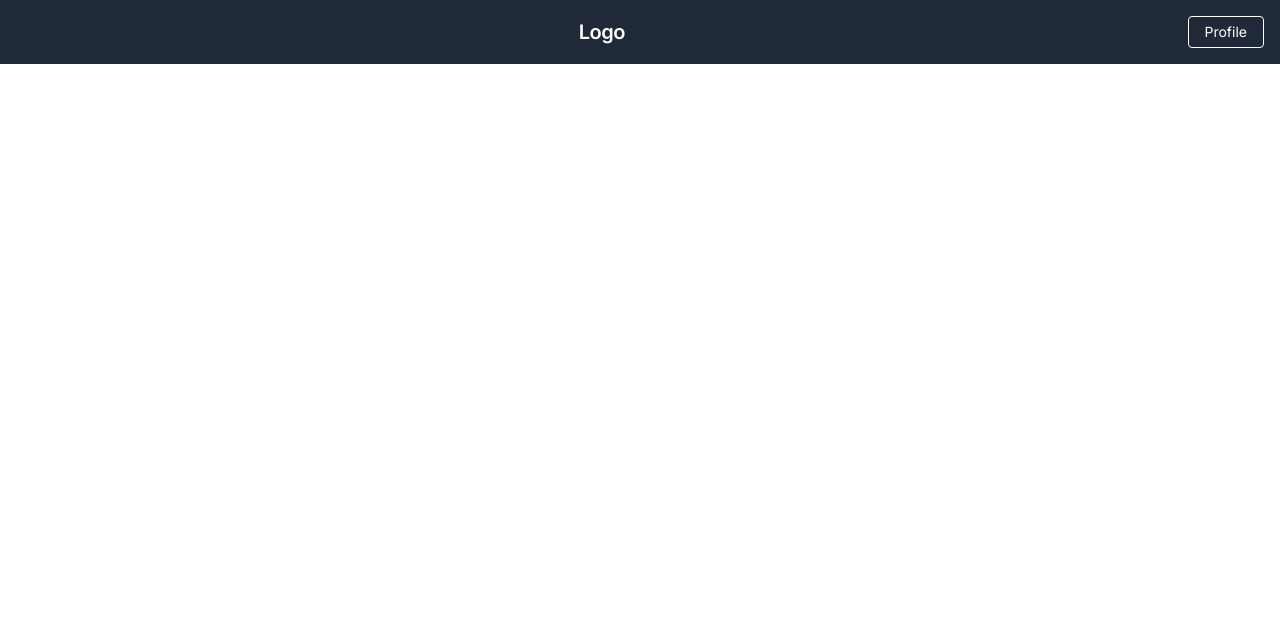
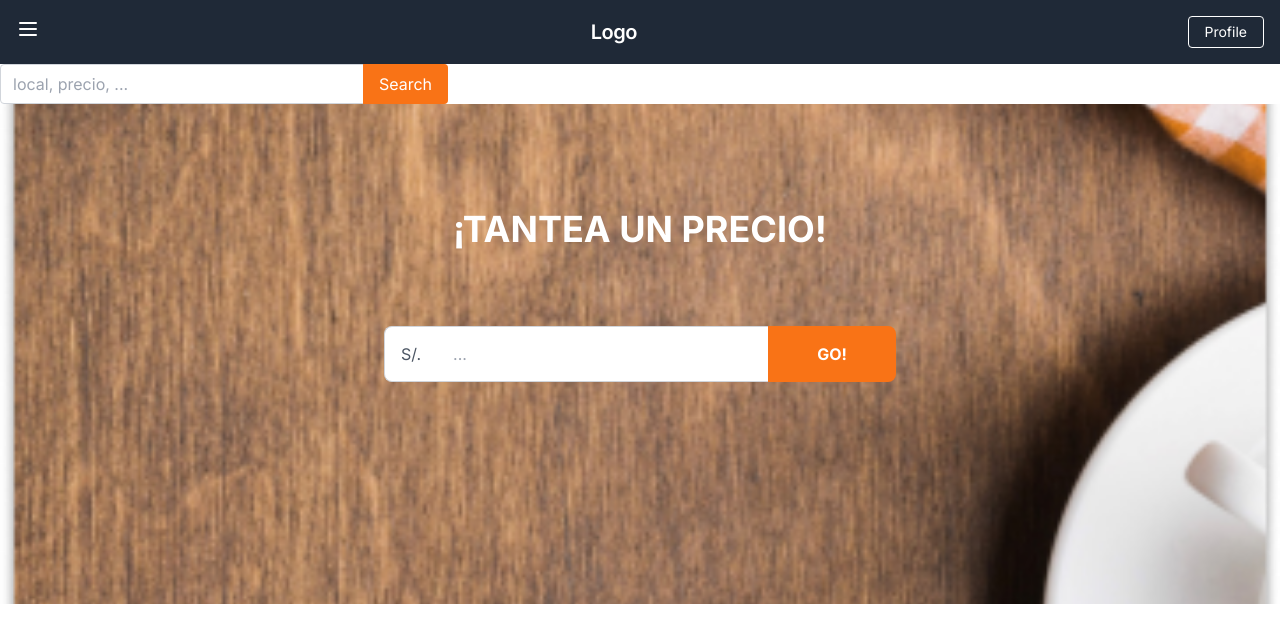
Before and after one commit to alvropena/tantea-next, a Next.js app: page / in a window 1280 px wide. Shown: the top 642 px of the page. Built offline with nearby package versions, Linux system fonts and the light colour scheme.

Commit message:
Navbar, search input, price search done

```diff
--- /dev/null
+++ b/app/components/DishCard.tsx
@@ -0,0 +1,23 @@
+import React from 'react'
+
+export default function DishCard({ dish }) {
+    return (
+
+
+
+
+        <div className="flex flex-col w-72 mx-2 rounded-lg shadow-md overflow-hidden bg-white">
+            <img src={dish.image} alt={dish.name} className="w-full h-48 object-cover" />
+            <div className="p-4">
+                <h3 className="text-gray-800 font-medium">{dish.restaurant}</h3>
+                <p className="text-gray-600">{dish.name}</p>
+                <p className="text-xl font-bold mt-2">{dish.price}</p>
+                {dish.delivery && <span className="text-green-500">{dish.delivery}</span>}
+            </div>
+        </div>
+
+
+
+
+    )
+}
--- a/app/components/Navbar.tsx
+++ b/app/components/Navbar.tsx
@@ -9,7 +9,7 @@ export default function Navbar() {
         <nav className="bg-gray-800 p-4">
             <div className="flex items-center justify-between">
                 {/* Hamburger Button */}
-                <div className="lg:hidden">
+                <div>
                     <button onClick={() => setOpen(!isOpen)} className="text-white focus:outline-none">
                         {/* Hamburger Icon */}
                         <svg className="h-6 w-6" fill="none" viewBox="0 0 24 24" stroke="currentColor">
@@ -17,14 +17,12 @@ export default function Navbar() {
                         </svg>
                     </button>
                 </div>
-
                 {/* Logo - Centered */}
                 <div className="flex-1 text-center">
                     <Link href="/" className="font-semibold text-xl tracking-tight text-white">
                         Logo
                     </Link>
                 </div>
-
                 {/* Profile Icon - Right */}
                 <div>
                     <Link href="/profile" className="inline-block text-sm px-4 py-2 leading-none border rounded text-white border-white hover:border-transparent hover:text-teal-500 hover:bg-white">
@@ -34,16 +32,6 @@ export default function Navbar() {
                     </Link>
                 </div>
             </div>
-
-            {/* Mobile Menu */}
-            <div className={`lg:hidden mt-4 ${isOpen ? 'block' : 'hidden'}`}>
-                <div className="text-sm">
-                    <Link href="/link1" className="block mt-4 text-white hover:text-gray-300">
-                        Link 1
-                    </Link>
-                    {/* Add more links here */}
-                </div>
-            </div>
         </nav>
     );
 };
--- /dev/null
+++ b/app/components/PriceInput.tsx
@@ -0,0 +1,30 @@
+import React from 'react'
+
+export default function PriceInput() {
+    return (
+        <div className="relative w-full h-[500px] bg-center bg-cover" style={{ backgroundImage: "url('/wood-background.png')" }}>
+            {/* Title */}
+            <div className="absolute top-1/4 left-1/2 transform -translate-x-1/2 -translate-y-1/2 text-white text-4xl font-bold uppercase">
+                ¡Tantea un precio!
+            </div>
+
+            {/* Search Input and Button */}
+            <div className="absolute top-1/2 left-1/2 transform -translate-x-1/2 -translate-y-1/2 flex items-center">
+                <div className="flex items-center h-14 w-96 bg-white rounded-l-lg border border-r-0 border-gray-300">
+                    <span className="px-4 text-gray-600">S/.</span>
+                    <input
+                        type="text"
+                        placeholder="..."
+                        className="flex-grow h-full px-4 focus:outline-none"
+                    />
+                </div>
+                <button
+                    className="h-14 w-32 bg-orange-500 text-white font-bold rounded-r-lg hover:bg-orange-600 focus:outline-none"
+                >
+                    GO!
+                </button>
+            </div>
+        </div>
+
+    )
+}
--- /dev/null
+++ b/app/components/SearchBar.tsx
@@ -0,0 +1,20 @@
+"use client"
+import React from 'react'
+
+export default function SearchBar() {
+    return (
+        <div className="relative w-full max-w-md">
+            <input
+                type="text"
+                placeholder="local, precio, ..."
+                className="w-full h-10 pl-3 pr-10 rounded border border-gray-300 focus:outline-none focus:border-orange-500"
+            />
+            <button
+                className="absolute inset-y-0 right-0 px-4 py-2 rounded-r text-white bg-orange-500 hover:bg-orange-600 focus:outline-none"
+            >
+                Search
+            </button>
+        </div>
+
+    )
+}
--- a/app/layout.tsx
+++ b/app/layout.tsx
@@ -1,6 +1,7 @@
 import type { Metadata } from 'next'
 import { Inter } from 'next/font/google'
 import './globals.css'
+import Navbar from './components/Navbar'
 
 const inter = Inter({ subsets: ['latin'] })
 
@@ -16,7 +17,10 @@ export default function RootLayout({
 }) {
   return (
     <html lang="en">
-      <body className={inter.className}>{children}</body>
+      <body className={inter.className}>
+        <Navbar />
+        {children}
+      </body>
     </html>
   )
 }
--- a/app/page.tsx
+++ b/app/page.tsx
@@ -1,10 +1,13 @@
 import React from 'react'
 import Navbar from './components/Navbar'
+import SearchBar from './components/SearchBar'
+import PriceInput from './components/PriceInput'
 
 export default function Page() {
   return (
     <div>
-      <Navbar />
+      <SearchBar />
+      <PriceInput />
     </div>
   )
 }
```
Also changed, not shown: public/tipakay.png (added), public/wood-background.png (added).
